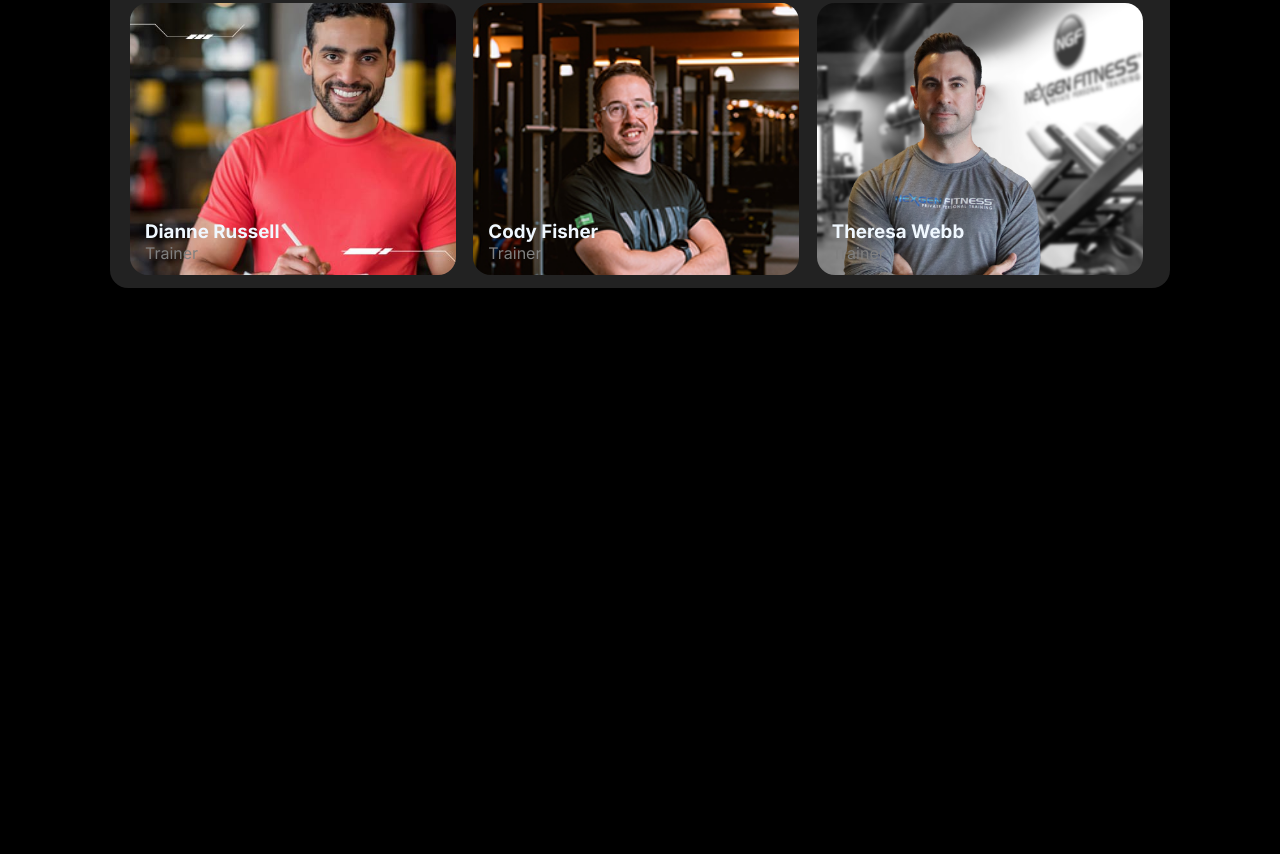
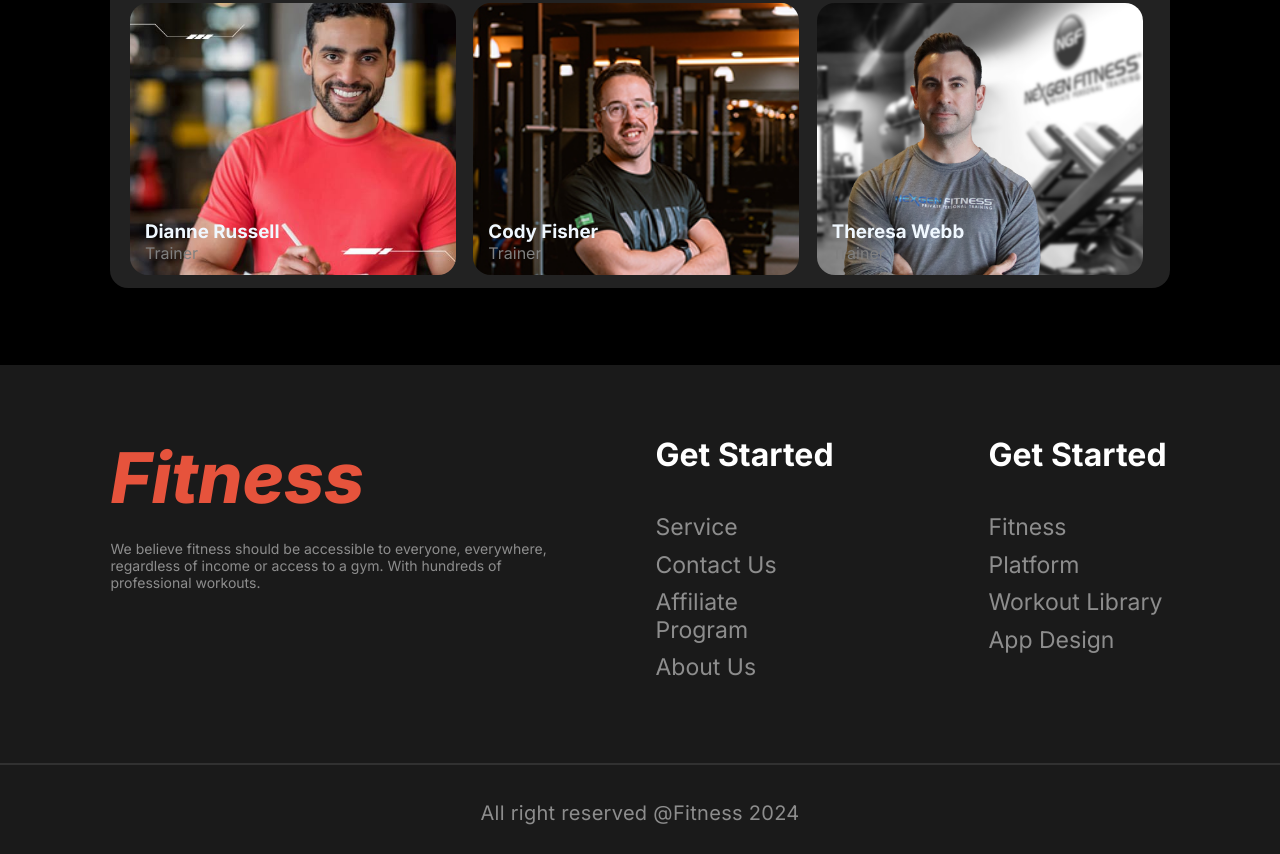
Before and after one commit to Ferdusy111/PH-B10-Assigmnent-02, a plain HTML site: page index.html in a window 1280 px wide. Shown: the part 3144-3998 px from the top of the page. Before the commit the page ends 3462 px from the top, so only its background shows below. Drawn offline with Linux system fonts and the light colour scheme.

Commit message:
added footer section

```diff
--- a/index.html
+++ b/index.html
@@ -228,10 +228,32 @@
     </main>
     <!-- 7th part -->
     <footer class="footer">
-        <div class="">
-
+        <div class="footer-item">
+          <div class="footer-container">
+               <div class="footer-left">
+                   <h1 class="fit-style left-title">Fitness</h1>
+                   <p class="description">We believe fitness should be accessible to everyone, everywhere, regardless of income or access to a gym. With hundreds of professional workouts.</p>
+                </div>
+                <div class="text-item">
+                   <div class="footer-middle">
+                       <h3 class="footer-title">Get Started</h3>
+                       <P class="item">Service</P>
+                       <P class="item">Contact Us</P>
+                       <P class="item">Affiliate Program</P>
+                       <P class="item">About Us</P>
+                    </div>
+                    <div class="footer-right">
+                        <h3 class="footer-title">Get Started</h3>
+                        <p class="item">Fitness</p>
+                        <P class="item">Platform</P>
+                        <P class="item">Workout Library</P>
+                        <P class="item" >App Design</P>
+                    </div>
+                </div>
+            </div>
         </div>
-
+        <hr>
+        <p class="footer-last-line">All right reserved @Fitness 2024</p>
     </footer>
 </body>
 </html>
--- a/styles/media.css
+++ b/styles/media.css
@@ -304,25 +304,60 @@
     }
     .team-cards{
         grid-template-columns: repeat(1,1fr);
-
     }
 }
 /* ------------------------------Responsive footer---------------------------- */
 /* For medium device */
 @media screen and (min-width:576px) and (max-width:992px) {
-
+    .footer{
+        height: 100%;
+    }
+    .footer-item {
+        margin-top:200px ;
+        margin-bottom: 60px;
+    }
+    .footer-container {
+        width: 100%;
+        height: 100%;
+        margin-top: 40px;
+        display: block;
+        margin-left: 25px;
+    }
+    .footer-container .footer-left {
+        margin-bottom: 60px;
+    }
+    .text-item{
+        display: flex;
+    }
+    hr{
+        margin-top:  40px;
+    }
 }
-
-
-
-
-
-
-
-
-
-
 /* For small device */
 @media screen and (max-width:576px) {
-
+    .footer{
+        height: 100%;
+    }
+    .footer-item {
+        margin-top:1430px ;
+        /* margin-bottom: 60px; */
+    }
+    .footer-container{
+        display: block;
+        height: 100%;
+        width: 100%;
+        margin-left: 15px;
+    }
+    .footer-container .footer-left {
+        width: 100%;
+    }
+    .text-item {
+        flex-direction: column;
+    }
+    .footer-middle {
+        margin-top: 30px;
+    }
+    .footer-right {
+        margin-top: 30px;
+    }
 }
--- a/styles/style.css
+++ b/styles/style.css
@@ -504,3 +504,83 @@ header .banner{
     top: -55px;
     left: 15px;
 }
+
+/* ___________________________________7TH PART_________________________________ */
+.footer{
+    width: 100%;
+    height: 489px;
+    background: rgba(255, 255, 255, 0.1);
+}
+.footer-item{
+    margin-top: 90px;
+    margin-bottom: 79px;
+    display: flex;
+    justify-content: center;
+}
+.footer-container{
+    width: 1059px;
+    height:249px ;
+    /* border: 2px solid pink; */
+    margin-top: 70px;
+    display: grid;
+    grid-template-columns: repeat(3,1fr);
+}
+.text-item{
+    display: flex;
+}
+.footer-container .footer-left{
+    width:443px ;
+    margin-right: 102px;
+    /* border: 2px solid yellowgreen; */
+}
+.footer-left .left-title{
+    font-size: 4.37rem;
+    font-weight: 800;
+    text-align: left;
+    margin-bottom: 20px;
+}
+.footer-title{
+    color: rgb(255, 255, 255);
+    font-size: 2rem;
+    font-weight: 700;
+    text-align: left;
+    margin-bottom: 40px;
+}
+.footer-middle{
+    width: 181px;
+    /* border: 2px solid yellowgreen; */
+    margin-right: 152px;
+}
+.footer-right{
+    width: 181px;
+    /* border: 2px solid yellowgreen; */
+}
+.item{
+    color: rgb(255, 255, 255, 0.5);
+    font-family: Inter;
+    font-size: 23px;
+    font-weight: 400;
+    line-height: 120%;
+    letter-spacing: 0%;
+    text-align: left;
+    margin-bottom: 10px;
+}
+ hr {
+    border: 1px solid rgba(255, 255, 255, 0.1);
+}
+.footer-last-line{
+    color: rgba(255, 255, 255, 0.5);
+    font-family: Inter;
+    font-size: 20px;
+    font-weight: 400;
+    line-height: 24px;
+    letter-spacing: 0.3px;
+    text-align: left;
+}
+.footer-last-line{
+    color: rgba(255, 255, 255, 0.5);
+    font-size: 20px;
+    font-weight: 400;
+    text-align: center;
+    margin-top: 36px;
+}
```
